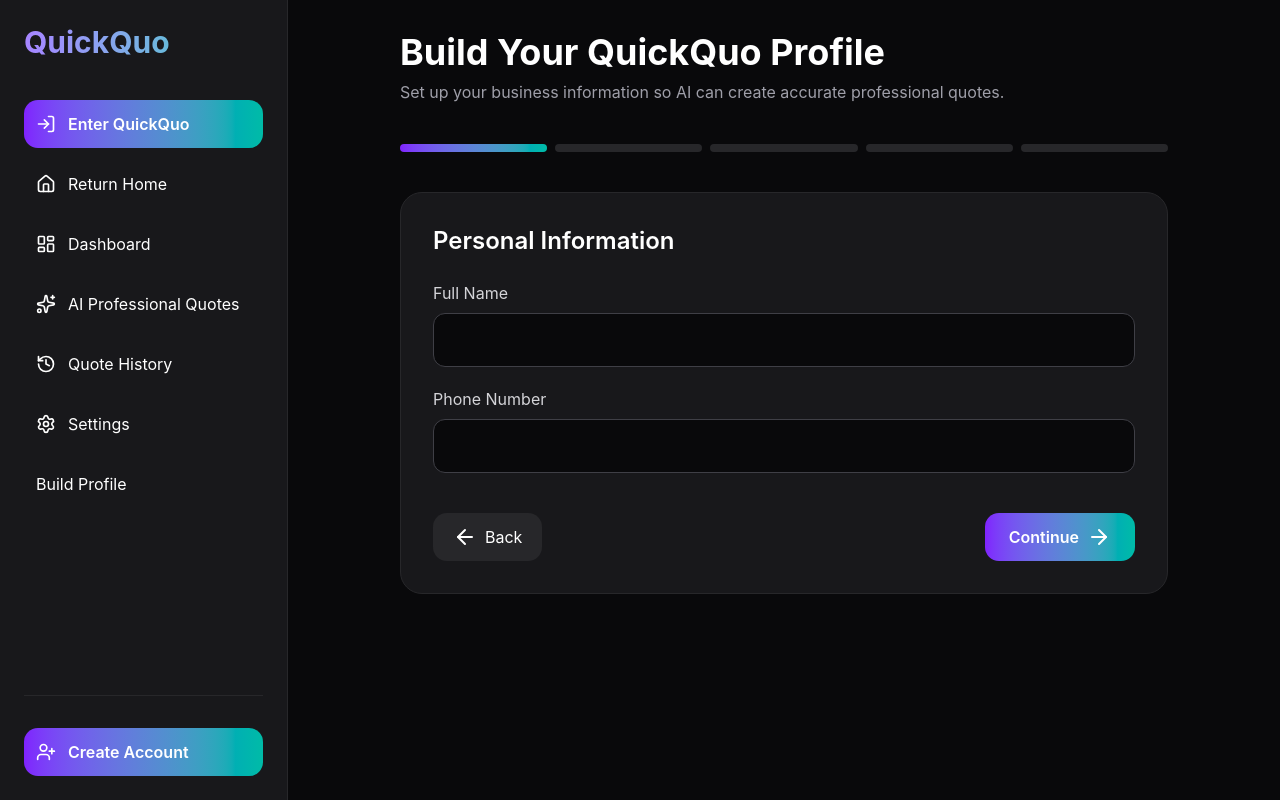
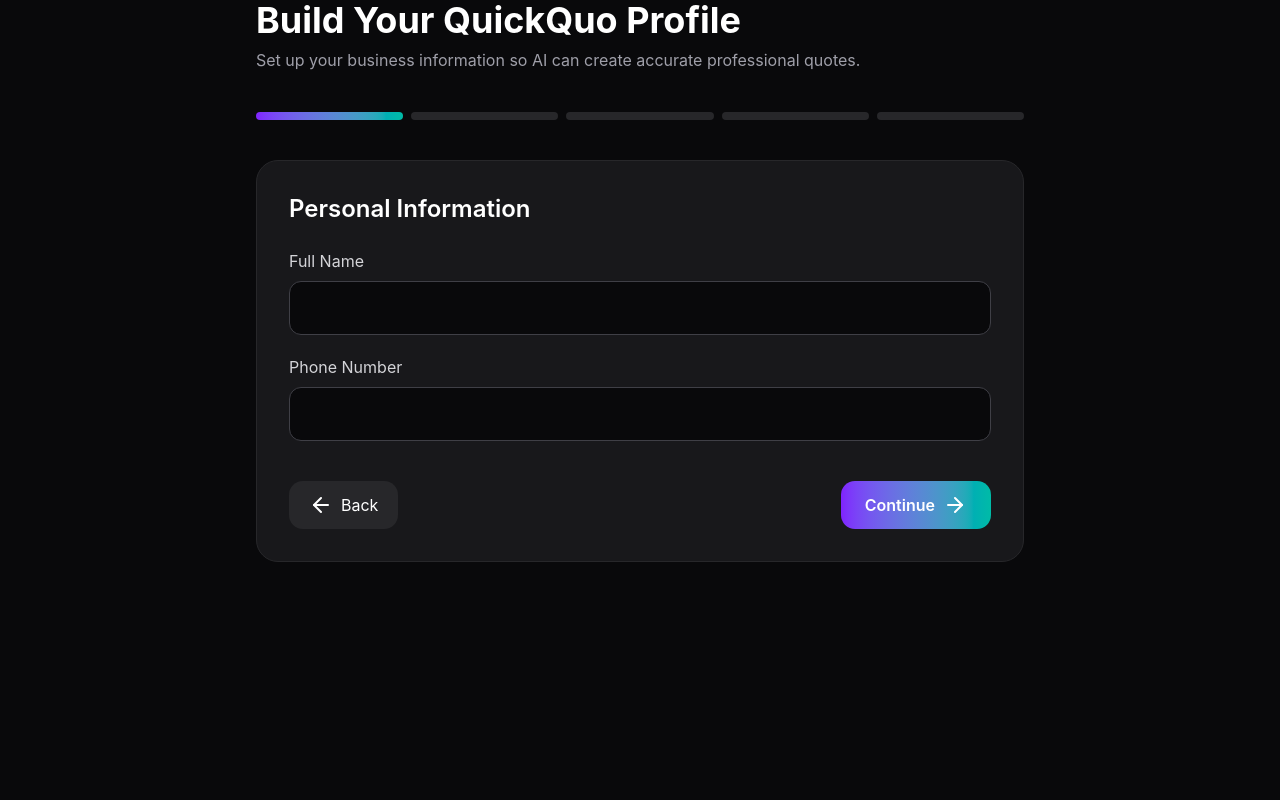
Before and after one commit to brandonrwill514/Quickpro, a Next.js app: page /profile-setup in a window 1280 px wide. Built offline with nearby package versions, Linux system fonts and the light colour scheme.

Commit message:
Added landing page navigation

```diff
--- a/app/layout.tsx
+++ b/app/layout.tsx
@@ -1,228 +1,38 @@
 import "./globals.css";
+import { headers } from "next/headers";
 import Link from "next/link";
+
 import {
+Home,
 LayoutDashboard,
 Sparkles,
 History,
-  Settings,
-  Home,
-  UserPlus,
-  LogIn
+Settings
 } from "lucide-react";
 
 export const metadata = {
   title: "QuickQuo",
-  description: "AI powered professional quoting platform",
+  description: "AI Professional Quotes"
 };
 
 export default function RootLayout({
 children,
-}: {
-  children: React.ReactNode;
+}:{
+children:React.ReactNode
 }) {
 
 return (
+
 <html lang="en">
 
 <body className="bg-zinc-950 text-white">
 
-        <div className="flex min-h-screen">
-
-          {/* SIDEBAR */}
-
-          <aside className="
-            w-72
-            flex
-            flex-col
-            bg-zinc-900
-            border-r
-            border-zinc-800
-            p-6
-          ">
-
-            <h1 className="
-              text-3xl
-              font-bold
-              mb-10
-              bg-gradient-to-r
-              from-violet-400
-              to-teal-400
-              bg-clip-text
-              text-transparent
-            ">
-              QuickQuo
-            </h1>
-
-            <nav className="space-y-3">
-
-              <Link
-              href="/dashboard"
-              className="
-              flex
-              items-center
-              gap-3
-              p-3
-              rounded-xl
-              bg-gradient-to-r
-              from-violet-600
-              to-teal-500
-              font-semibold
-              hover:scale-105
-              transition
-              "
-              >
-
-              <LogIn size={20}/>
-
-              Enter QuickQuo
-
-              </Link>
-
-              <Link
-                href="/"
-                className="
-                  flex
-                  items-center
-                  gap-3
-                  p-3
-                  rounded-xl
-                  hover:bg-zinc-800
-                  transition
-                "
-              >
-                <Home size={20}/>
-                Return Home
-              </Link>
-
-              <Link
-                href="/dashboard"
-                className="
-                  flex
-                  items-center
-                  gap-3
-                  p-3
-                  rounded-xl
-                  hover:bg-zinc-800
-                  transition
-                "
-              >
-                <LayoutDashboard size={20}/>
-                Dashboard
-              </Link>
-
-              <Link
-                href="/ai-quotes"
-                className="
-                  flex
-                  items-center
-                  gap-3
-                  p-3
-                  rounded-xl
-                  hover:bg-zinc-800
-                  transition
-                "
-              >
-                <Sparkles size={20}/>
-                AI Professional Quotes
-              </Link>
-
-              <Link
-                href="/quote-history"
-                className="
-                  flex
-                  items-center
-                  gap-3
-                  p-3
-                  rounded-xl
-                  hover:bg-zinc-800
-                  transition
-                "
-              >
-                <History size={20}/>
-                Quote History
-              </Link>
-
-              <Link
-                href="/settings"
-                className="
-                  flex
-                  items-center
-                  gap-3
-                  p-3
-                  rounded-xl
-                  hover:bg-zinc-800
-                  transition
-                "
-              >
-                <Settings size={20}/>
-                Settings
-              </Link>
-
-              <Link
-              href="/profile-setup"
-              className="
-              flex
-              items-center
-              gap-3
-              p-3
-              rounded-xl
-              hover:bg-zinc-800
-              "
-              >
-              Build Profile
-              </Link>
-
-            </nav>
-
-            <div className="
-              mt-auto
-              pt-8
-              border-t
-              border-zinc-800
-            ">
-
-            <Link
-            href="/signup"
-            className="
-            flex
-            items-center
-            gap-3
-            p-3
-            rounded-xl
-            bg-gradient-to-r
-            from-violet-600
-            to-teal-500
-            font-semibold
-            hover:scale-105
-            transition
-            "
-            >
-
-            <UserPlus size={20}/>
-
-            Create Account
-
-            </Link>
-
-            </div>
-
-          </aside>
-
-          {/* PAGE CONTENT */}
-
-          <main className="
-            flex-1
-            p-8
-          ">
-
 {children}
-
-          </main>
-
-        </div>
 
 </body>
 
 </html>
-  );
+
+)
+
 }
--- /dev/null
+++ b/app/platform/layout.tsx
@@ -0,0 +1,86 @@
+import Link from "next/link";
+
+import {
+Home,
+LayoutDashboard,
+Sparkles,
+History,
+Settings
+} from "lucide-react";
+
+export default function PlatformLayout({
+children
+}:{
+children:React.ReactNode
+}){
+
+return (
+
+<div className="
+flex
+min-h-screen
+bg-zinc-950
+text-white
+">
+
+<aside className="
+w-72
+bg-zinc-900
+border-r
+border-zinc-800
+p-6
+">
+
+<h1 className="
+text-3xl
+font-bold
+mb-10
+">
+QuickQuo
+</h1>
+
+<nav className="space-y-3">
+
+<Link href="/platform">
+<Home/>
+Welcome
+</Link>
+
+<Link href="/platform/dashboard">
+<LayoutDashboard/>
+Dashboard
+</Link>
+
+<Link href="/platform/ai-quotes">
+<Sparkles/>
+AI Professional Quotes
+</Link>
+
+<Link href="/platform/quote-history">
+<History/>
+Quote History
+</Link>
+
+<Link href="/platform/settings">
+<Settings/>
+Settings
+</Link>
+
+</nav>
+
+</aside>
+
+<main className="
+flex-1
+p-10
+">
+
+{children}
+
+</main>
+
+</div>
+
+)
+
+}
--- /dev/null
+++ b/app/platform/page.tsx
@@ -0,0 +1,26 @@
+export default function PlatformHome(){
+
+return (
+
+<div>
+
+<h1 className="
+text-5xl
+font-bold
+">
+Welcome to QuickQuo
+</h1>
+
+<p className="
+mt-4
+text-zinc-400
+text-xl
+">
+Your AI-powered quoting assistant.
+</p>
+
+</div>
+
+)
+
+}
--- a/app/profile-setup/page.tsx
+++ b/app/profile-setup/page.tsx
@@ -52,7 +52,7 @@
 
       console.log(profile);
 
-      router.push("/dashboard");
+      router.push("/platform");
 
     }
 
--- a/app/signup/page.tsx
+++ b/app/signup/page.tsx
@@ -1,8 +1,10 @@
 "use client";
 
 import { UserPlus } from "lucide-react";
+import { useRouter } from "next/navigation";
 
 export default function SignupPage(){
+const router = useRouter();
 
 return (
 
@@ -83,6 +85,7 @@
 />
 
 <button
+onClick={() => router.push("/profile-setup")}
 
 className="
 w-full
```
Also changed, not shown: app/platform/ai-quotes/page.tsx (renamed from app/ai-quotes/page.tsx), app/platform/dashboard/layout.tsx (renamed from app/dashboard/layout.tsx), app/platform/dashboard/page.tsx (renamed from app/dashboard/page.tsx), app/platform/quote-history/[id]/page.tsx (renamed from app/quote-history/[id]/page.tsx), app/platform/quote-history/page.tsx (renamed from app/quote-history/page.tsx), app/platform/settings/page.tsx (renamed from app/settings/page.tsx). Lines whose indentation alone changed are shown as unchanged.
